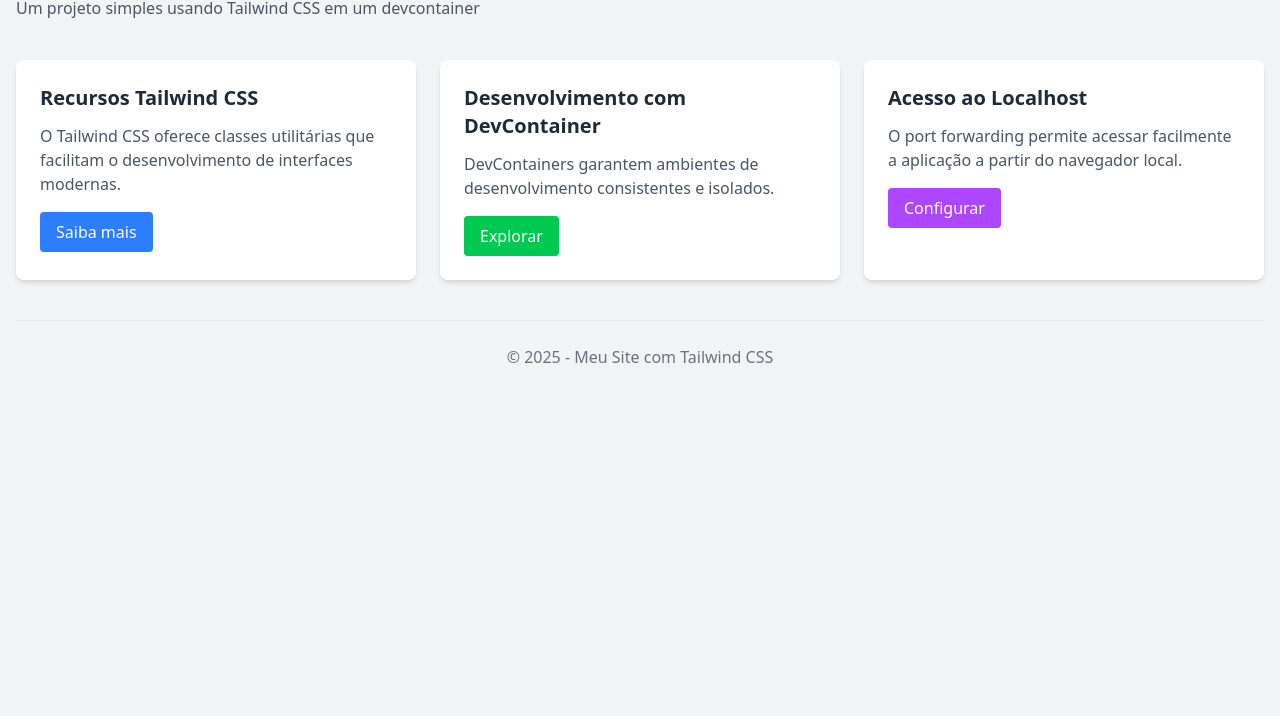
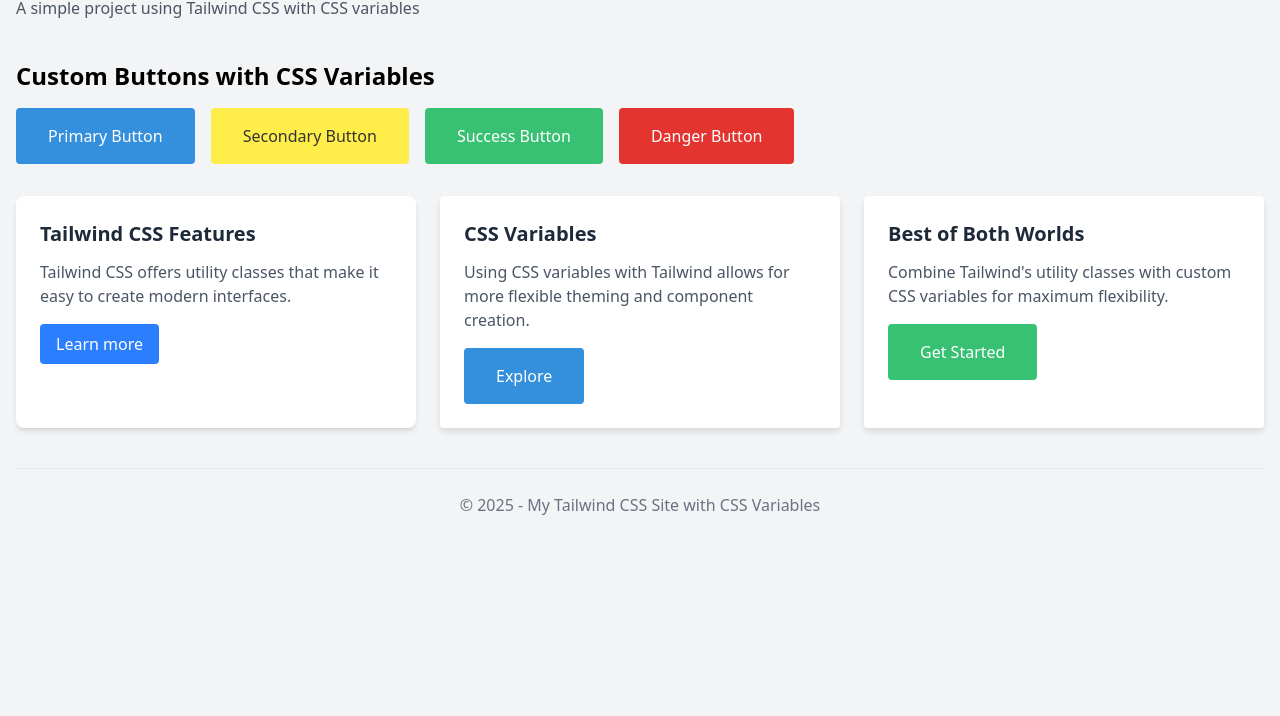
Before and after one commit to leonardodg/website, a website: page src/index.html in a window 1280 px wide. Shown: the part 84-800 px from the top of the page. Drawn offline with nearby package versions, Linux system fonts and the light colour scheme; files that its build step writes are made by us from their sources.

Commit message:
start customize npm and tailwind

```diff
--- a/src/index.html
+++ b/src/index.html
@@ -1,46 +1,53 @@
 <!DOCTYPE html>
-<html lang="pt-BR">
+<html lang="en">
+
 <head>
     <meta charset="UTF-8">
     <meta name="viewport" content="width=device-width, initial-scale=1.0">
-    <title>Meu Site com Tailwind CSS</title>
-    <link href="./css/style.css" rel="stylesheet">
+    <title>Tailwind CSS Project with CSS Variables</title>
+    <link href="./css/main.css" rel="stylesheet">
 </head>
+
 <body class="bg-gray-100 min-h-screen">
     <div class="container mx-auto px-4 py-8">
         <header class="mb-10">
-            <h1 class="text-4xl font-bold text-blue-600">Bem-vindo ao meu site!</h1>
-            <p class="text-gray-600 mt-2">Um projeto simples usando Tailwind CSS em um devcontainer</p>
+            <h1 class="text-4xl font-bold text-blue-600">Welcome to my site!</h1>
+            <p class="text-gray-600 mt-2">A simple project using Tailwind CSS with CSS variables</p>
         </header>
-
-        <main>
-            <div class="grid grid-cols-1 md:grid-cols-2 lg:grid-cols-3 gap-6">
-                <!-- Card 1 -->
+        <main> <!-- Custom buttons using our component classes -->
+            <div class="mb-8">
+                <h2 class="text-2xl font-semibold mb-4">Custom Buttons with CSS Variables</h2>
+                <div class="flex flex-wrap gap-4"> <button class="btn btn-primary">Primary Button</button> <button
+                        class="btn btn-secondary">Secondary Button</button> <button class="btn"
+                        style="background-color: var(--success-color); color: white;"> Success Button </button> <button
+                        class="btn" style="background-color: var(--danger-color); color: white;"> Danger Button
+                    </button> </div>
+            </div>
+            <div class="grid grid-cols-1 md:grid-cols-2 lg:grid-cols-3 gap-6"> <!-- Card 1 - Using Tailwind classes -->
                 <div class="bg-white p-6 rounded-lg shadow-md hover:shadow-lg transition duration-300">
-                    <h2 class="text-xl font-semibold text-gray-800 mb-3">Recursos Tailwind CSS</h2>
-                    <p class="text-gray-600">O Tailwind CSS oferece classes utilitárias que facilitam o desenvolvimento de interfaces modernas.</p>
-                    <button class="mt-4 bg-blue-500 hover:bg-blue-600 text-white px-4 py-2 rounded transition">Saiba mais</button>
-                </div>
-
-                <!-- Card 2 -->
-                <div class="bg-white p-6 rounded-lg shadow-md hover:shadow-lg transition duration-300">
-                    <h2 class="text-xl font-semibold text-gray-800 mb-3">Desenvolvimento com DevContainer</h2>
-                    <p class="text-gray-600">DevContainers garantem ambientes de desenvolvimento consistentes e isolados.</p>
-                    <button class="mt-4 bg-green-500 hover:bg-green-600 text-white px-4 py-2 rounded transition">Explorar</button>
-                </div>
-
-                <!-- Card 3 -->
-                <div class="bg-white p-6 rounded-lg shadow-md hover:shadow-lg transition duration-300">
-                    <h2 class="text-xl font-semibold text-gray-800 mb-3">Acesso ao Localhost</h2>
-                    <p class="text-gray-600">O port forwarding permite acessar facilmente a aplicação a partir do navegador local.</p>
-                    <button class="mt-4 bg-purple-500 hover:bg-purple-600 text-white px-4 py-2 rounded transition">Configurar</button>
+                    <h2 class="text-xl font-semibold text-gray-800 mb-3">Tailwind CSS Features</h2>
+                    <p class="text-gray-600">Tailwind CSS offers utility classes that make it easy to create modern
+                        interfaces.</p> <button
+                        class="mt-4 bg-blue-500 hover:bg-blue-600 text-white px-4 py-2 rounded transition">Learn
+                        more</button>
+                </div> <!-- Card 2 - Using our custom class -->
+                <div class="card-custom bg-white">
+                    <h2 class="text-xl font-semibold text-gray-800 mb-3">CSS Variables</h2>
+                    <p class="text-gray-600">Using CSS variables with Tailwind allows for more flexible theming and
+                        component creation.</p> <button class="mt-4 btn btn-primary">Explore</button>
+                </div> <!-- Card 3 - Mixed approach -->
+                <div class="bg-white card-custom">
+                    <h2 class="text-xl font-semibold text-gray-800 mb-3">Best of Both Worlds</h2>
+                    <p class="text-gray-600">Combine Tailwind's utility classes with custom CSS variables for maximum
+                        flexibility.</p> <button class="mt-4 btn"
+                        style="background-color: var(--success-color); color: white;">Get Started</button>
                 </div>
             </div>
         </main>
-
         <footer class="mt-10 pt-6 border-t border-gray-200 text-center text-gray-500">
-            <p>© 2025 - Meu Site com Tailwind CSS</p>
+            <p>© 2025 - My Tailwind CSS Site with CSS Variables</p>
         </footer>
     </div>
 </body>
+
 </html>
--- /dev/null
+++ b/src/styles/custom-btn.css
@@ -0,0 +1,29 @@
+/* Custom components using the variables */
+@layer components {
+    .btn {
+        padding: calc(var(--spacing-unit) * 2) calc(var(--spacing-unit) * 4);
+        border-radius: var(--border-radius);
+        font-family: var(--font-main);
+        transition: all 0.3s ease;
+    }
+
+    .btn-primary {
+        background-color: var(--primary-color);
+        color: white;
+    }
+
+    .btn-primary:hover {
+        background-color: color-mix(in srgb, var(--primary-color), black 10%);
+    }
+
+    .btn-secondary {
+        background-color: var(--secondary-color);
+        color: #333;
+    }
+
+    .card-custom {
+        border-radius: var(--border-radius);
+        padding: calc(var(--spacing-unit) * 3);
+        box-shadow: 0 4px 6px rgba(0, 0, 0, 0.1);
+    }
+}
--- /dev/null
+++ b/src/styles/main.css
@@ -0,0 +1,4 @@
+@import "tailwindcss";
+
+@import "./variables.css";
+@import "./custom-btn.css";
--- a/src/styles/tailwind.css
+++ /dev/null
@@ -1 +0,0 @@
-@import "tailwindcss";
--- /dev/null
+++ b/src/styles/variables.css
@@ -0,0 +1,9 @@
+:root {
+  --primary-color: #3490dc;
+  --secondary-color: #ffed4a;
+  --danger-color: #e3342f;
+  --success-color: #38c172;
+  --font-main: system-ui, -apple-system, BlinkMacSystemFont, 'Segoe UI', Roboto, sans-serif;
+  --spacing-unit: 8px;
+  --border-radius: 0.25rem;
+}
--- a/tailwind.config.js
+++ b/tailwind.config.js
@@ -1,6 +1,6 @@
 /** @type {import('tailwindcss').Config} */
 module.exports = {
-  content: ["./*.{html,js}"],
+  content: ["./src/**/*.{html,js}"],
   theme: {
     extend: {},
   },
```
Also changed, not shown: package.json (+13 -3 lines), .devcontainer/devcontainer.json, README.md, 1 other file.
